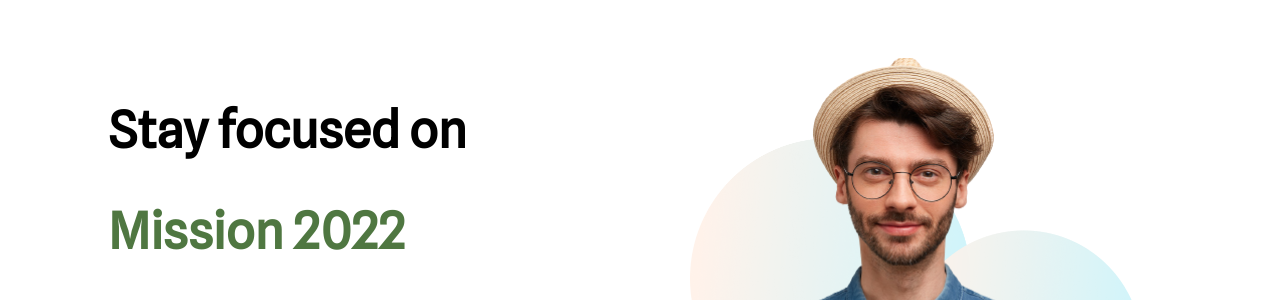
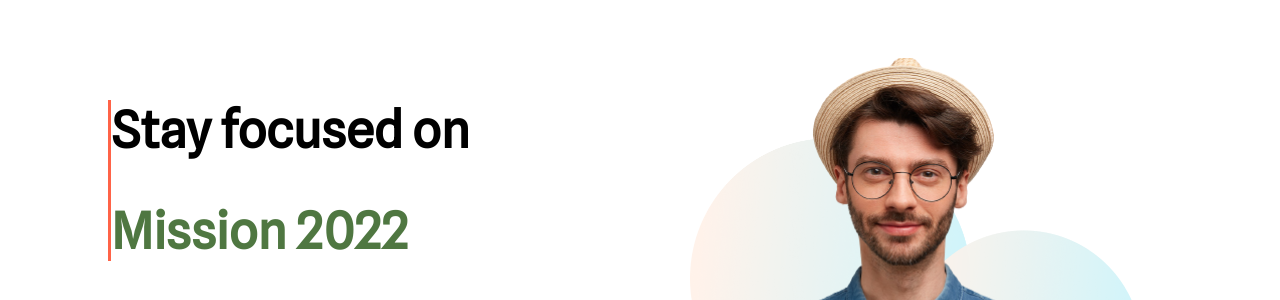
Before and after one commit to eshaansabur/my-first-assignment, a plain HTML site: page index.html in a window 1280 px wide. Shown: the top 300 px of the page. Drawn offline with Linux system fonts and the light colour scheme.

Commit message:
second push

```diff
--- a/index.html
+++ b/index.html
@@ -13,8 +13,10 @@
 <body>
     <section class="one">
         <div class="half">
-            <h1>Stay focused on</h1>
-            <h1 class="mission">Mission 2022</h1>
+            <div class="bord">
+            <h1 class="red">Stay focused on</h1>
+            <h1 class="mission red">Mission 2022</h1>
+        </div>
             <p class="clincher">To grow your business, to achieve your dreams and learn more. Reach a different height this year. Take a resolution. </p>
             <a class="button" href="#">Explore now</a>
             <br>
--- a/style.css
+++ b/style.css
@@ -108,3 +108,9 @@ section{
 .footer-para{
     color: white;
 }
+.bord{
+    border-left: tomato solid 3px;
+}
+.red{
+    margin-right: 20px;
+}
```
